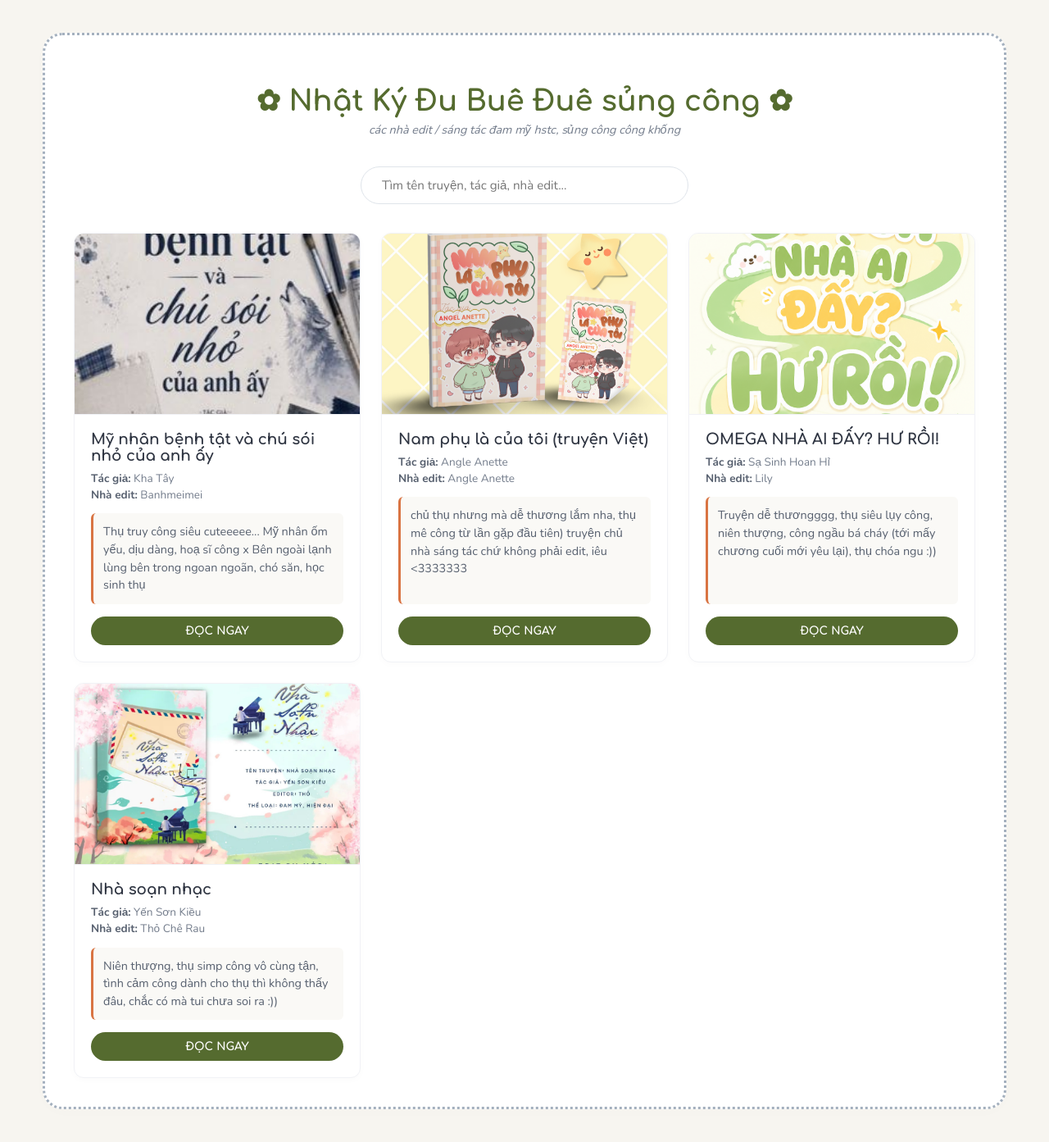
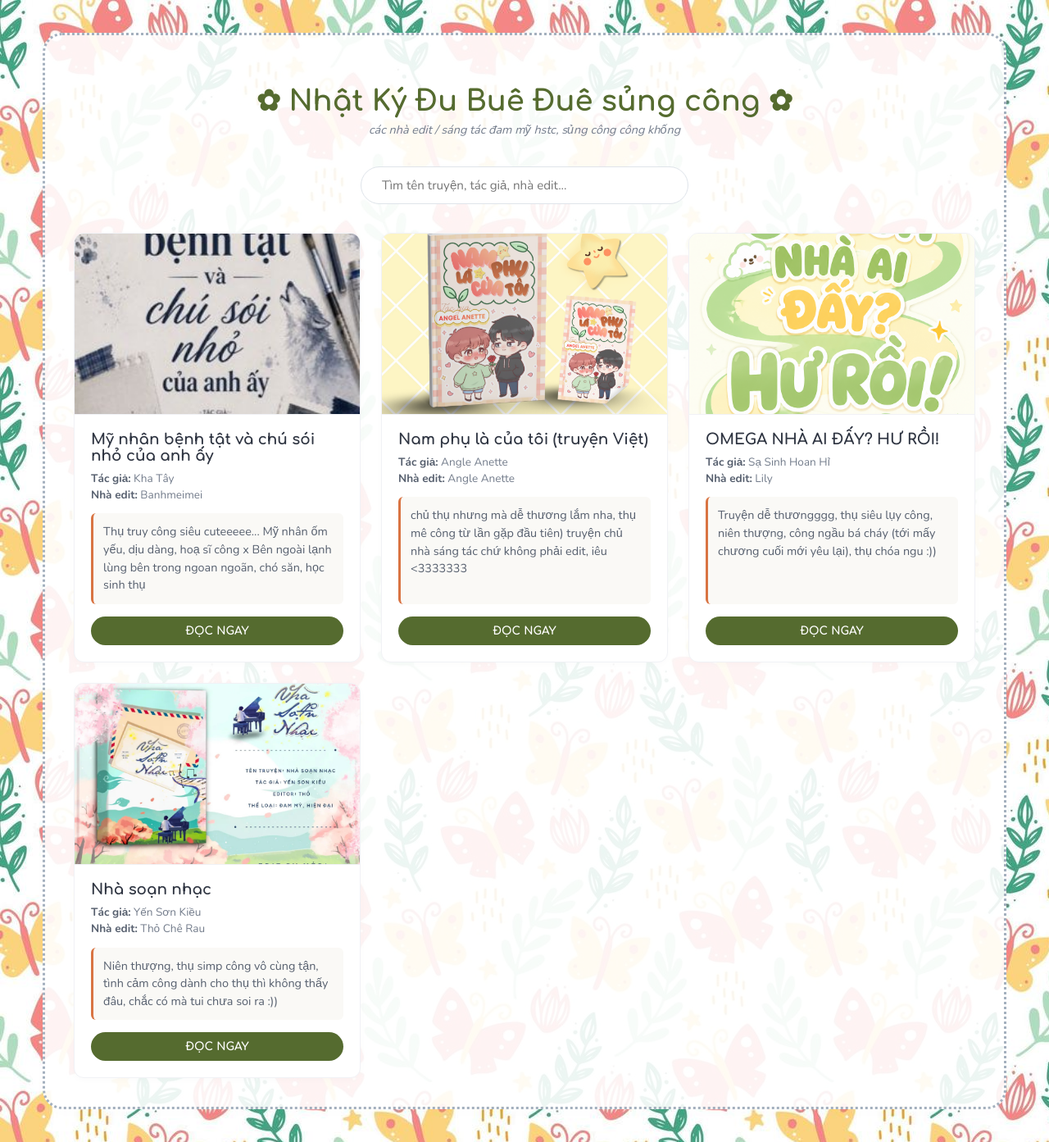
Before and after one commit to PhamNhaDoan/phamnhadoan.github.io, a Jekyll site: the page truyendadoc/index.html, which Jekyll copies as it is, in a window 1280 px wide. Shown: the whole page at 82% size. Built offline with Jekyll 4.4.1, drawn with Linux system fonts in a browser that asks for light colours.

Commit message:
Change background color to image and adjust opacity

```diff
--- a/truyendadoc/index.html
+++ b/truyendadoc/index.html
@@ -17,7 +17,8 @@
 
         body {
             font-family: 'Nunito', sans-serif;
-            background-color: var(--bg-color);
+            background-image: url('img/pattern1.jpg');
+            background-repeat: repeat;
             color: var(--text-dark);
             margin: 0;
             padding: 40px 20px;
@@ -27,7 +28,7 @@
         .main-wrapper {
             max-width: 1100px;
             margin: 0 auto;
-            background: #ffffff;
+            background: rgba(255, 255, 255, 0.9);
             padding: 35px;
             border-radius: 24px;
             border: 3px dotted #a4b0be;
```
